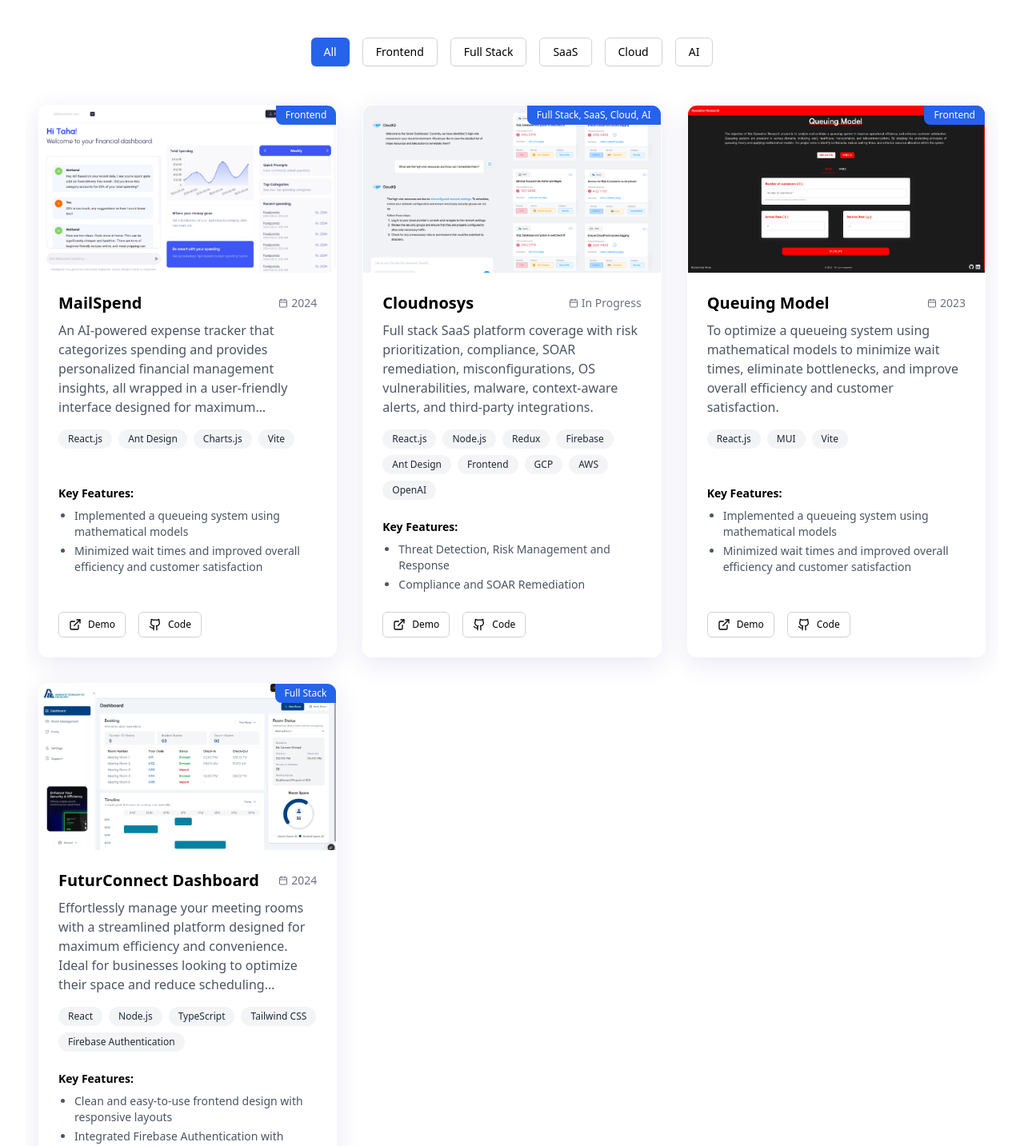
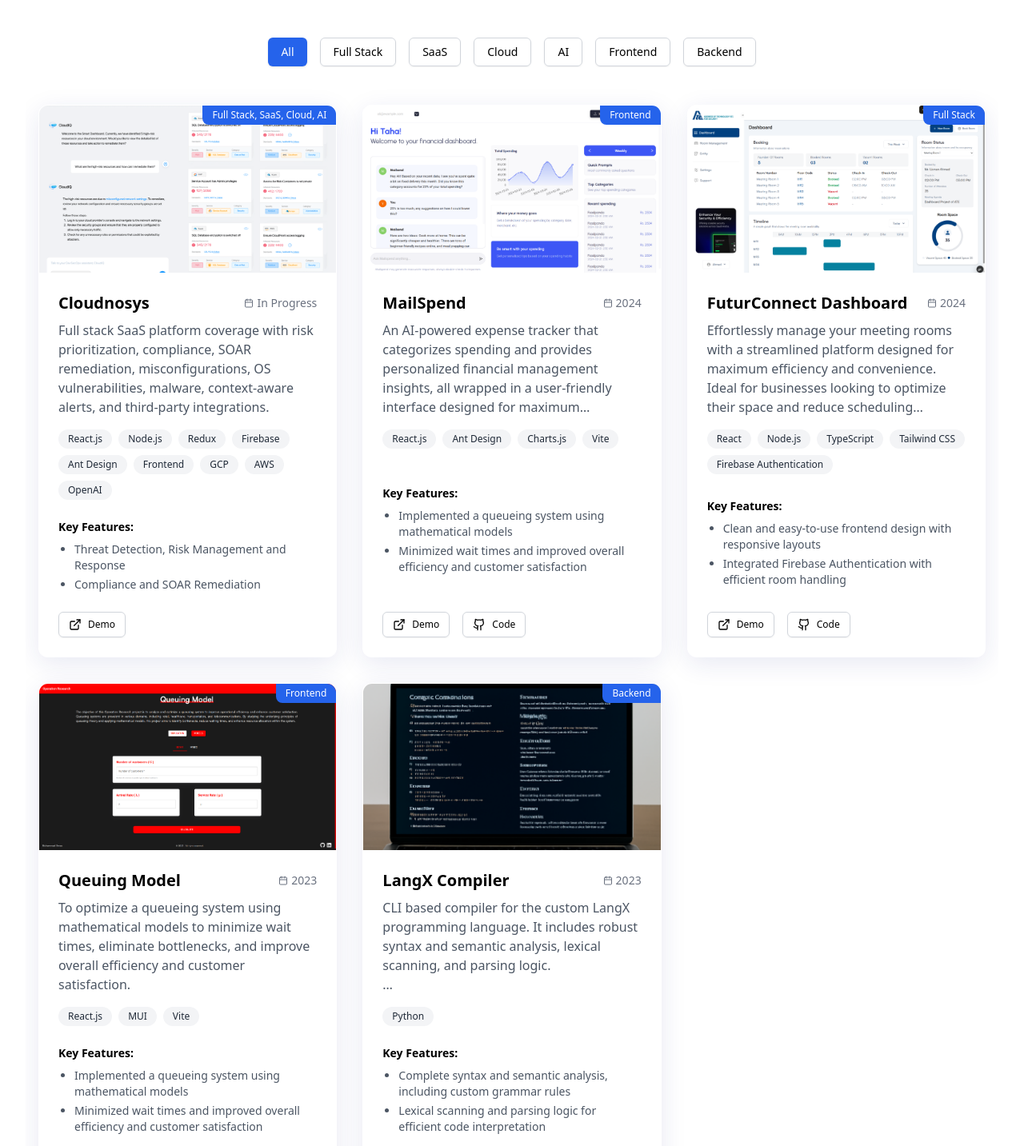
Before and after one commit to MuhammadAmas/My-Portfolio, a React (Vite) app: page / in a window 1280 px wide. Shown: the part 3040-4473 px from the top of the page at 80% size. Built offline with nearby package versions, Linux system fonts and the light colour scheme.

Commit message:
Add project

```diff
--- a/src/components/Projects.jsx
+++ b/src/components/Projects.jsx
@@ -194,9 +194,10 @@ const Projects = () => {
                     {project.yearCompleted}
                   </div>
                 </motion.div>
-                <p className="text-gray-600 dark:text-gray-400 mb-4 line-clamp-5">
-                  {project.description}
-                </p>
+                <p
+                  className="text-gray-600 dark:text-gray-400 mb-4 line-clamp-5"
+                  dangerouslySetInnerHTML={{ __html: project.description }}
+                ></p>
 
                 <motion.div
                   variants={staggerContainer(0.03, 0)}
@@ -247,6 +248,7 @@ const Projects = () => {
                   className="flex gap-4 mt-auto"
                   variants={fadeIn("up", 0.5)}
                 >
+                  {project.demoLink && (
                     <motion.div
                       whileHover={{ scale: 1.05 }}
                       whileTap={{ scale: 0.95 }}
@@ -270,6 +272,8 @@ const Projects = () => {
                         </a>
                       </Button>
                     </motion.div>
+                  )}
+                  {project.githubLink && (
                     <motion.div
                       whileHover={{ scale: 1.05 }}
                       whileTap={{ scale: 0.95 }}
@@ -293,6 +297,7 @@ const Projects = () => {
                         </a>
                       </Button>
                     </motion.div>
+                  )}
                 </motion.div>
               </div>
             </AnimatedCard>
--- a/src/data/projectsInfo.js
+++ b/src/data/projectsInfo.js
@@ -6,23 +6,6 @@
  */
 
 const projects = [
-  {
-    id: "4",
-    title: "MailSpend",
-    description:
-      "An AI-powered expense tracker that categorizes spending and provides personalized financial management insights, all wrapped in a user-friendly interface designed for maximum accessibility.",
-    image: "/projects-images/mailSpend.png",
-    technologies: ["React.js", "Ant Design", "Charts.js", "Vite"],
-    category: ["Frontend"],
-    demoLink: "https://mail-spend.vercel.app",
-    githubLink: "https://github.com/MuhammadAmas/MailSpend",
-    highlights: [
-      "Implemented a queueing system using mathematical models",
-      "Minimized wait times and improved overall efficiency and customer satisfaction",
-    ],
-    yearCompleted: 2024,
-  },
-
   {
     id: 3,
     title: "Cloudnosys",
@@ -42,7 +25,7 @@ const projects = [
       "OpenAI",
     ],
     category: ["Full Stack", "SaaS", "Cloud", "AI"],
-    githubLink: "#",
+    githubLink: "",
     highlights: [
       "Threat Detection, Risk Management and Response",
       "Compliance and SOAR Remediation",
@@ -50,20 +33,20 @@ const projects = [
     yearCompleted: "In Progress",
   },
   {
-    id: 1,
-    title: "Queuing Model",
+    id: "4",
+    title: "MailSpend",
     description:
-      "To optimize a queueing system using mathematical models to minimize wait times, eliminate bottlenecks, and improve overall efficiency and customer satisfaction.",
-    image: "/projects-images/queingModel.png",
-    technologies: ["React.js", "MUI", "Vite"],
+      "An AI-powered expense tracker that categorizes spending and provides personalized financial management insights, all wrapped in a user-friendly interface designed for maximum accessibility.",
+    image: "/projects-images/mailSpend.png",
+    technologies: ["React.js", "Ant Design", "Charts.js", "Vite"],
     category: ["Frontend"],
-    demoLink: "https://queuing-model.vercel.app",
-    githubLink: "https://github.com/MuhammadAmas/Queuing-Model",
+    demoLink: "https://mail-spend.vercel.app",
+    githubLink: "https://github.com/MuhammadAmas/MailSpend",
     highlights: [
       "Implemented a queueing system using mathematical models",
       "Minimized wait times and improved overall efficiency and customer satisfaction",
     ],
-    yearCompleted: 2023,
+    yearCompleted: 2024,
   },
   {
     id: 2,
@@ -87,6 +70,39 @@ const projects = [
     ],
     yearCompleted: 2024,
   },
+  {
+    id: 1,
+    title: "Queuing Model",
+    description:
+      "To optimize a queueing system using mathematical models to minimize wait times, eliminate bottlenecks, and improve overall efficiency and customer satisfaction.",
+    image: "/projects-images/queingModel.png",
+    technologies: ["React.js", "MUI", "Vite"],
+    category: ["Frontend"],
+    demoLink: "https://queuing-model.vercel.app",
+    githubLink: "https://github.com/MuhammadAmas/Queuing-Model",
+    highlights: [
+      "Implemented a queueing system using mathematical models",
+      "Minimized wait times and improved overall efficiency and customer satisfaction",
+    ],
+    yearCompleted: 2023,
+  },
+  {
+    id: 2,
+    title: "LangX Compiler",
+    // description: `CLI based compiler for the Custom LangX programming language. It supports syntax and semantic analysis, lexical and parsing analysis.<br/><br/><b>#Undergraduate Project</b>`,
+    description: `CLI based compiler for the custom LangX programming language. It includes robust syntax and semantic analysis, lexical scanning, and parsing logic.<br/><br/><b>#Undergraduate Project</b>`,
+
+    image: "/projects-images/langx.png",
+    technologies: ["Python"],
+    category: ["Backend"],
+    demoLink: "",
+    githubLink: "https://github.com/MuhammadAmas/LangX-Compiler",
+    highlights: [
+      "Complete syntax and semantic analysis, including custom grammar rules",
+      "Lexical scanning and parsing logic for efficient code interpretation",
+    ],
+    yearCompleted: 2023,
+  },
 ];
 
 // Categories derived from projects
```
Also changed, not shown: public/projects-images/langx.png (added). Lines whose indentation alone changed are shown as unchanged.
